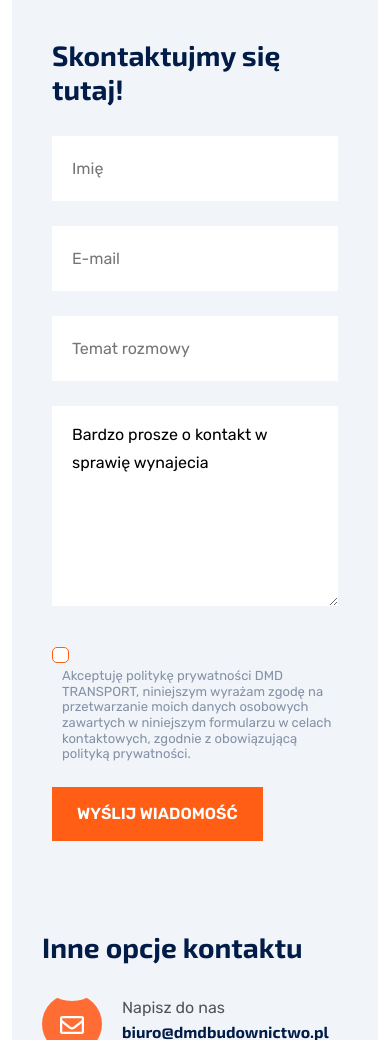
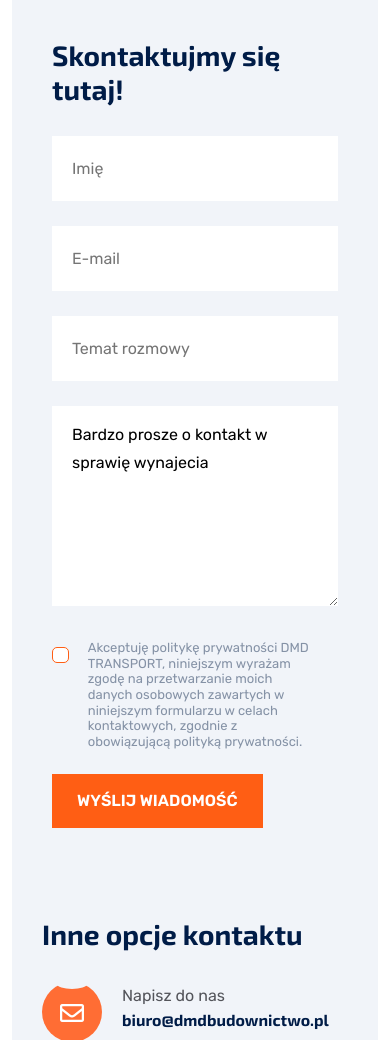
Before and after one commit to informatykdmd/dmdtransport, a Python web app: template templates/kontakt.html in a window 390 px wide. Shown: the part 1139-2179 px from the top of the page. Run offline with Jinja, Linux system fonts and the light colour scheme; the template is opened without the code that fills it, so the values that code supplies are empty; some libraries are stand-ins or nearby versions.

Commit message:
Working now

```diff
--- a/templates/kontakt.html
+++ b/templates/kontakt.html
@@ -62,11 +62,11 @@
                      </li>
                      <li class="col-12">
                         <div class="row">
-                           <div class="col-lg-1 col-sm-12">
+                           <div class="col-1">
                                <input class="polityka-switch" type="checkbox" id="polityka_przywatnosci" name="condition">
                                <label class="polityka-switch-label" for="polityka_przywatnosci"></label>
                            </div>
-                           <div class="col-lg-10 col-sm-12">
+                           <div class="col-10">
                                <label class="form-check-label" style="font-size: 13px; line-height: 1.2;" for="polityka_przywatnosci">
                                    Akceptuję politykę prywatności DMD TRANSPORT, niniejszym wyrażam zgodę na
                                    przetwarzanie moich danych osobowych zawartych w niniejszym formularzu w celach
```
